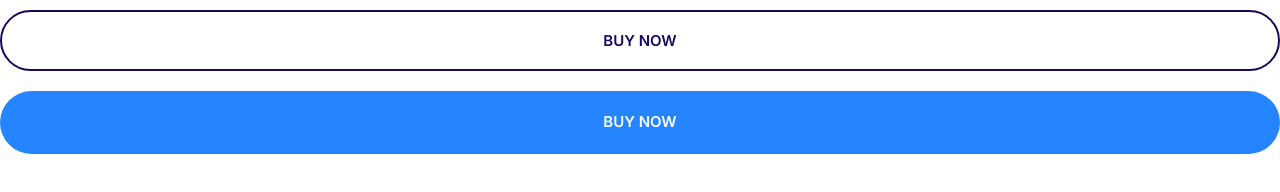
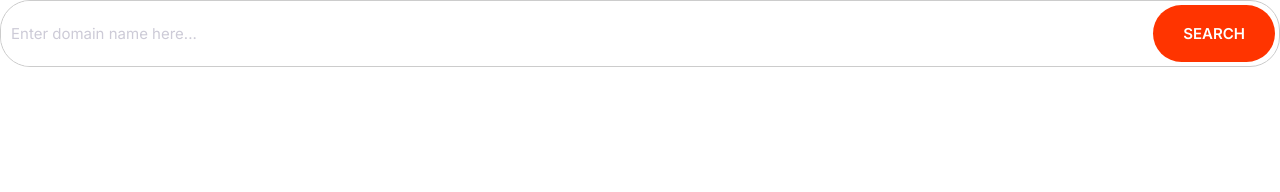
Before and after one commit to BasGL/rijschool_glazenborg, a plain HTML site: page index.html in a window 1280 px wide. Drawn offline with Linux system fonts and the light colour scheme.

Commit message:
Making the inputs and inputgroup.

```diff
--- a/css/styles.css
+++ b/css/styles.css
@@ -1,9 +1,11 @@
 :root{
+    --border-radius: 30px;
+    --color-accent: #ff3400;
+    --color-body: #918ca4;
+    --color-border: #ccc;
+    --color-heading: #1b0760;
     --color-primary: #2584ff;
     --color-secondary: #00d9ff;
-    --color-accent: #ff3400;
-    --color-heading: #1b0760;
-    --color-body: #918ca4;
 
 }
 
@@ -238,3 +240,40 @@
         font-size: 1.5rem;
     }
 }
+
+/* inputs */
+
+.input{
+    border-radius: var(--border-radius);
+    border: 1px solid var(--color-border);
+    color: var(--color-heading);
+    font-size: 2rem;
+    outline: 0;
+    padding: 1.5rem 3.5rem;
+}
+
+::placeholder{
+    color: #cdcbd7;
+}
+
+.input-group{
+    border: 1px solid var(--color-border);
+    border-radius: var(--border-radius);
+    display: flex;
+}
+
+.input-group .input{
+    border: 0;
+    flex-grow: 1;
+    padding: 1.5rem 1rem;
+}
+
+.input-group .btn{
+    margin: 4px;
+}
+
+@media screen and (min-width: 1024px){
+    .input{
+        font-size: 1.5rem;
+    }
+}
--- a/index.html
+++ b/index.html
@@ -14,7 +14,13 @@
     <title>Document</title>
   </head>
   <body>
-    <button class="btn btn--outline btn--block">Buy now</button>
-    <a href="#" class="btn btn--primary btn--block">Buy now</a>
+    <div class="input-group">
+      <input
+        type="text"
+        class="input"
+        placeholder="Enter domain name here..."
+      />
+      <button class="btn btn--accent">Search</button>
+    </div>
   </body>
 </html>
```
Also changed, not shown: components/inputs.html (added, +4 -0 lines).
